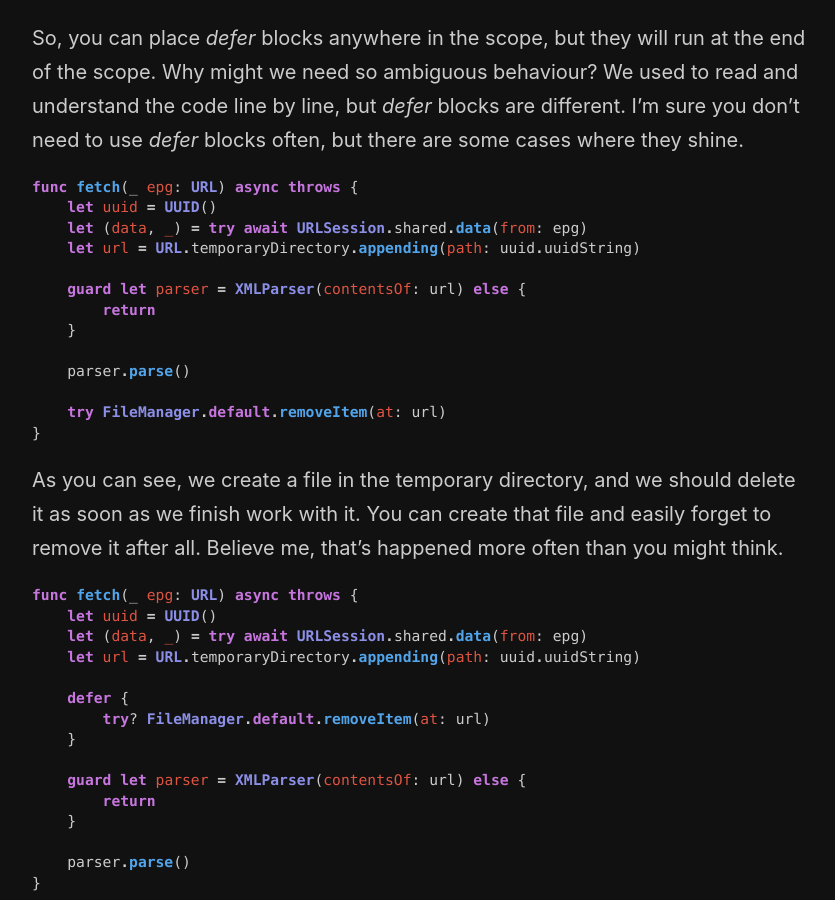
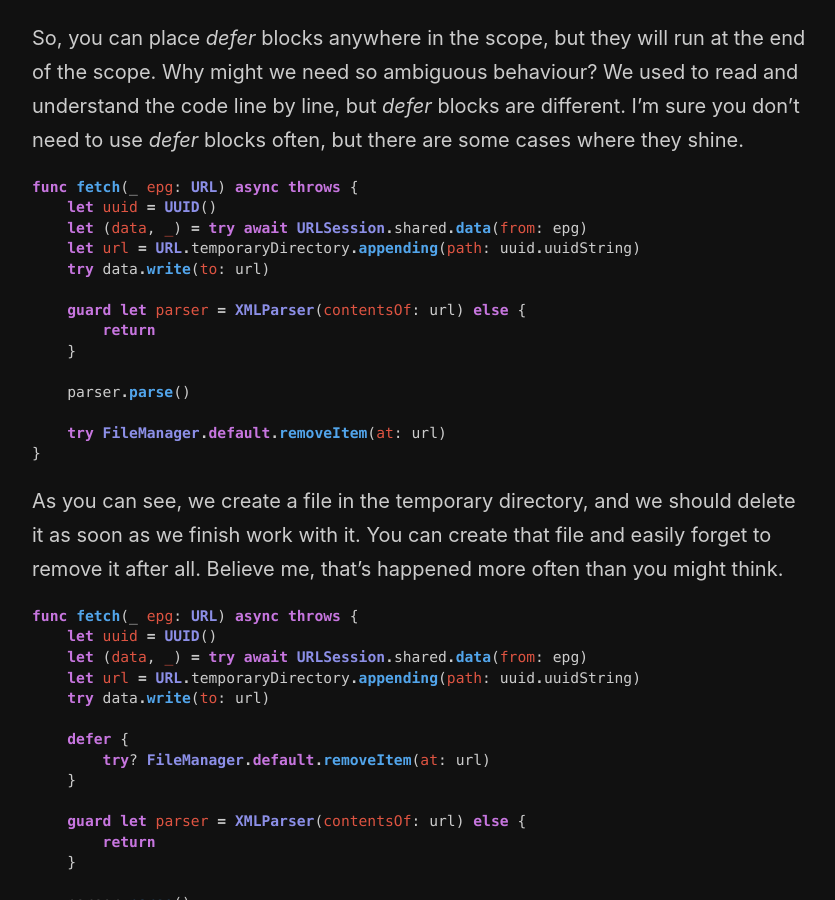
Before and after one commit to mecid/mecid.github.io, a Jekyll site: the page built from _posts/2026-05-26-swift-defer-clean-up-before-you-leave.md, in a window 1280 px wide and 900 px high, scrolled down 1518 px. Shown: the whole window, without its empty margins (218-1053 px from the left). Built offline with Jekyll 4.4.1, drawn with Linux system fonts in a browser that asks for light colours.

Commit message:
small fix in the defer post

```diff
--- a/_posts/2026-05-26-swift-defer-clean-up-before-you-leave.md
+++ b/_posts/2026-05-26-swift-defer-clean-up-before-you-leave.md
@@ -55,6 +55,7 @@ func fetch(_ epg: URL) async throws {
     let uuid = UUID()
     let (data, _) = try await URLSession.shared.data(from: epg)
     let url = URL.temporaryDirectory.appending(path: uuid.uuidString)
+    try data.write(to: url)
 
     guard let parser = XMLParser(contentsOf: url) else {
         return
@@ -73,6 +74,7 @@ func fetch(_ epg: URL) async throws {
     let uuid = UUID()
     let (data, _) = try await URLSession.shared.data(from: epg)
     let url = URL.temporaryDirectory.appending(path: uuid.uuidString)
+    try data.write(to: url)
 
     defer {
         try? FileManager.default.removeItem(at: url)
```
